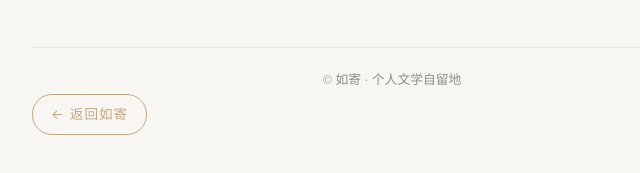
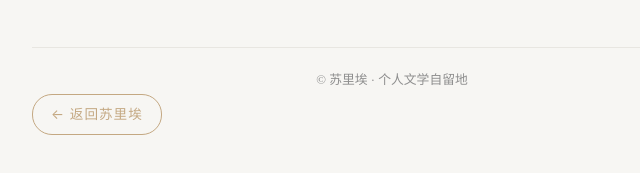
Before and after one commit to d8589721-sys/Hegedoph.github.io, a plain HTML site: page article-short-都市寓言.html in a window 1280 px wide. Shown: the part 2874-3047 px from the top of the page, 248-888 px from the left. Drawn offline with Linux system fonts and the light colour scheme.

Commit message:
Update article-short-都市寓言.html

```diff
--- a/article-short-都市寓言.html
+++ b/article-short-都市寓言.html
@@ -134,9 +134,9 @@
 <p class="p2"><span class="s1">吾俩年轻人，懂不得这些，也是不会讲话。就是偶尔困怠的时候会窝在床上，幼稚地把说过的每一句话都拎出来数一数，品一品。我就会想：这样的话，如果在闹哄的人群里悄悄地瞄上你一眼，那心喜的滋味会是一样的罢。”</span></p>
 <p class="p3"><span class="s1">淼</span></p>
  <footer>
-            <p>© 如寄 · 个人文学自留地</p>
+            <p>© 苏里埃 · 个人文学自留地</p>
         </footer>
-        <a href="index.html" class="back-link">← 返回如寄</a>
+        <a href="index.html" class="back-link">← 返回苏里埃</a>
     </div>
 </body>
 </html>
```
